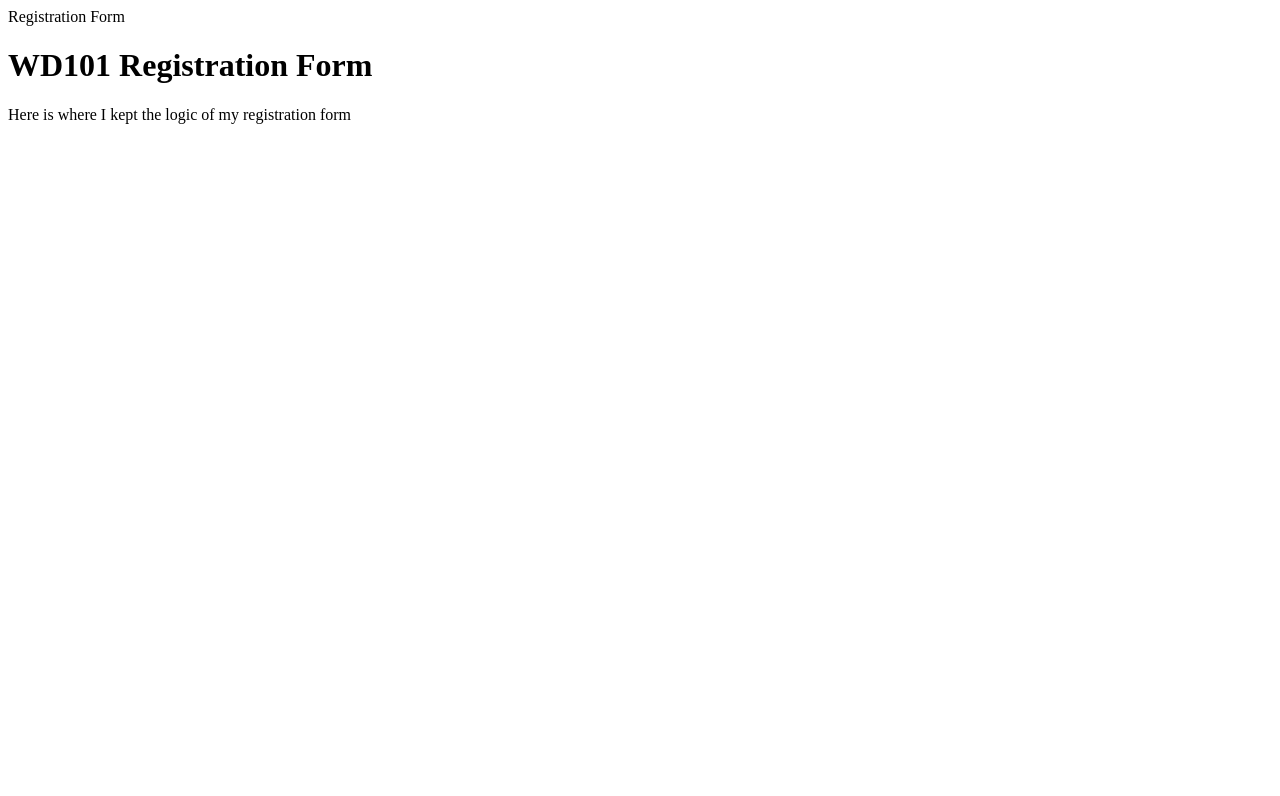
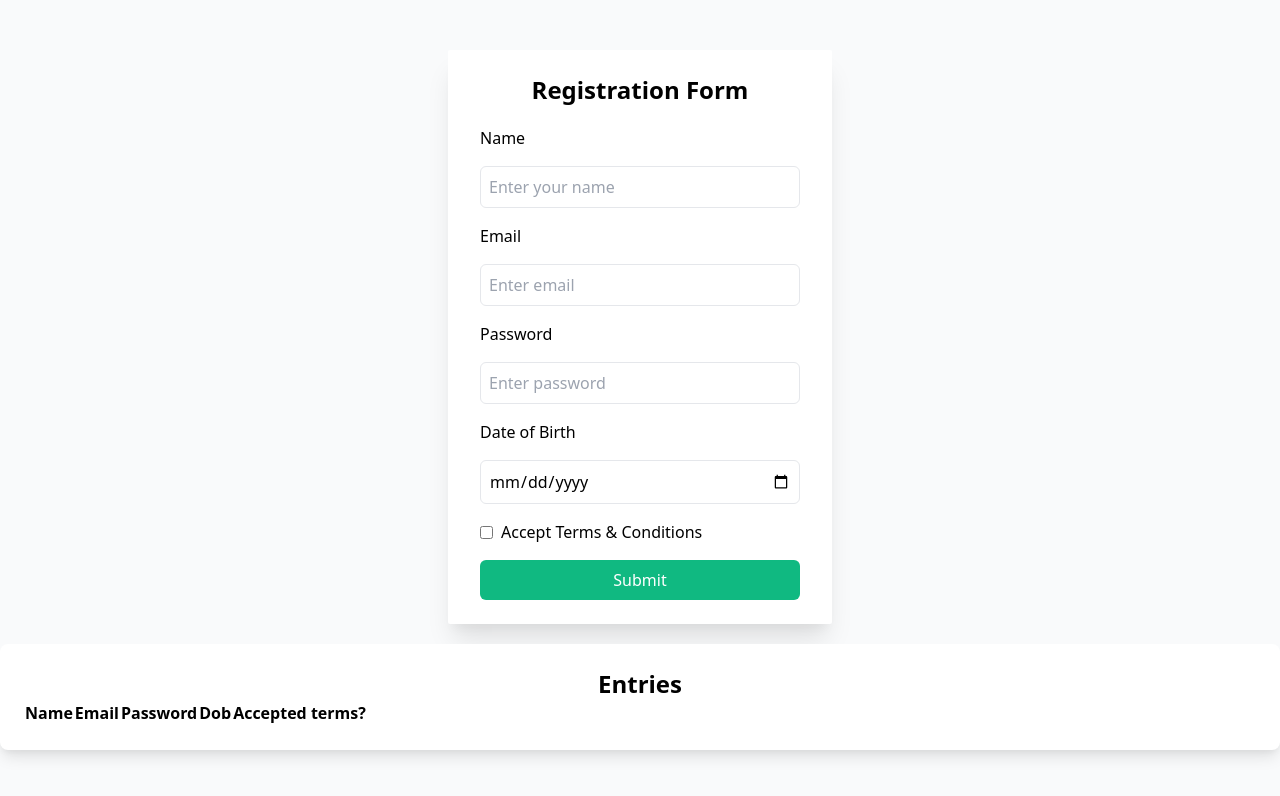
Before and after one commit to venu1711/wd101, a plain HTML site: page index.html in a window 1280 px wide. Drawn offline with nearby package versions, Linux system fonts and the light colour scheme.

Commit message:
Update index.html

```diff
--- a/index.html
+++ b/index.html
@@ -1,9 +1,90 @@
+<!DOCTYPE html>
 <html>
-  <head>
-    Registration Form
-  </head>
-  <body>
-    <h1>WD101 Registration Form</h1>
-    <p>Here is where I kept the logic of my registration form</p>
-  </body>
+
+<head>
+    <meta charset="UTF-8">
+    <meta name="viewport" content="width=device-width, initial-scale=1.0">
+    <title>Registration Form</title>
+    <link href="https://cdn.jsdelivr.net/npm/tailwindcss@2.2.19/dist/tailwind.min.css" rel="stylesheet">
+    <style>
+        input#name:invalid:focus,
+        input#email:invalid:focus,
+        input#dob:invalid:focus {
+            border: 1px solid red;
+        }
+    </style>
+</head>
+
+<body class="flex flex-col items-center justify-center min-h-screen bg-gray-50">
+    <div class="container bg-white shadow-xl rounded-sm w-full sm:w-96 py-6 mb-5">
+        <form id="user-form" class="w-full px-4 sm:px-8">
+            <h1 class="text-2xl font-bold text-center mb-5">Registration Form</h1>
+
+            <div class="flex flex-col space-y-4">
+                <label for="name">Name</label>
+                <input type="text" id="name" name="name" placeholder="Enter your name" required class="border p-2 rounded-md">
+
+                <label for="email">Email</label>
+                <input type="email" id="email" name="email" placeholder="Enter email" required class="border p-2 rounded-md">
+
+                <label for="password">Password</label>
+                <input type="password" id="password" name="password" placeholder="Enter password" required class="border p-2 rounded-md">
+
+                <label for="dob">Date of Birth</label>
+                <input type="date" id="dob" name="dob"  autocomplete="off" required class="border p-2 rounded-md">
+
+                <div class="flex items-center space-x-2">
+                    <input type="checkbox" id="t&c" name="t&c">
+                    <label for="t&c">Accept Terms & Conditions</label>
+                </div>
+
+                <button type="submit" class="w-full bg-green-500 text-white border-none rounded-md p-2 mt-4">Submit</button>
+            </div>
+        </form>
+    </div>
+
+    <div class="entries bg-white shadow-lg rounded-lg w-full sm:w-150 p-6">
+        <div class="mx-auto">
+            <h2 class="flex font-bold text-2xl justify-center align-middle">Entries</h2>
+            <div id="user-entries">
+                <table>
+                    <thead>
+                        <tr>
+                            <th>Name</th>
+                            <th>Email</th>
+                            <th>Password</th>
+                            <th>Dob</th>
+                            <th>Accepted terms?</th>
+                        </tr>
+                    </thead>
+                    <tbody>
+
+                    </tbody>
+                </table>
+            </div>
+        </div>
+    </div>
+
+    <script src="./index.js"></script>
+    <script>
+        const email= document.getElementById('email');
+        email.addEventListener('input',() =>validate(email));
+
+        const submit=document.getElementById('submit');
+        submit.addEventListener('click',() => validate(email));
+        function validate(element){
+            if(element.validity.typeMismatch){
+                element.setCustomValidity("The email is not in the right format");
+                element.reportValidity();
+            }else{
+                element.setCustomValidity("");
+            }
+        }
+    </script>
+    <script>
+        var dob =document.getElementById('dob');
+        calendar.disabledDates=[new Date('1967-11-09'), new Date('2004-11-09')];
+    </script>
+</body>
+
 </html>
```
